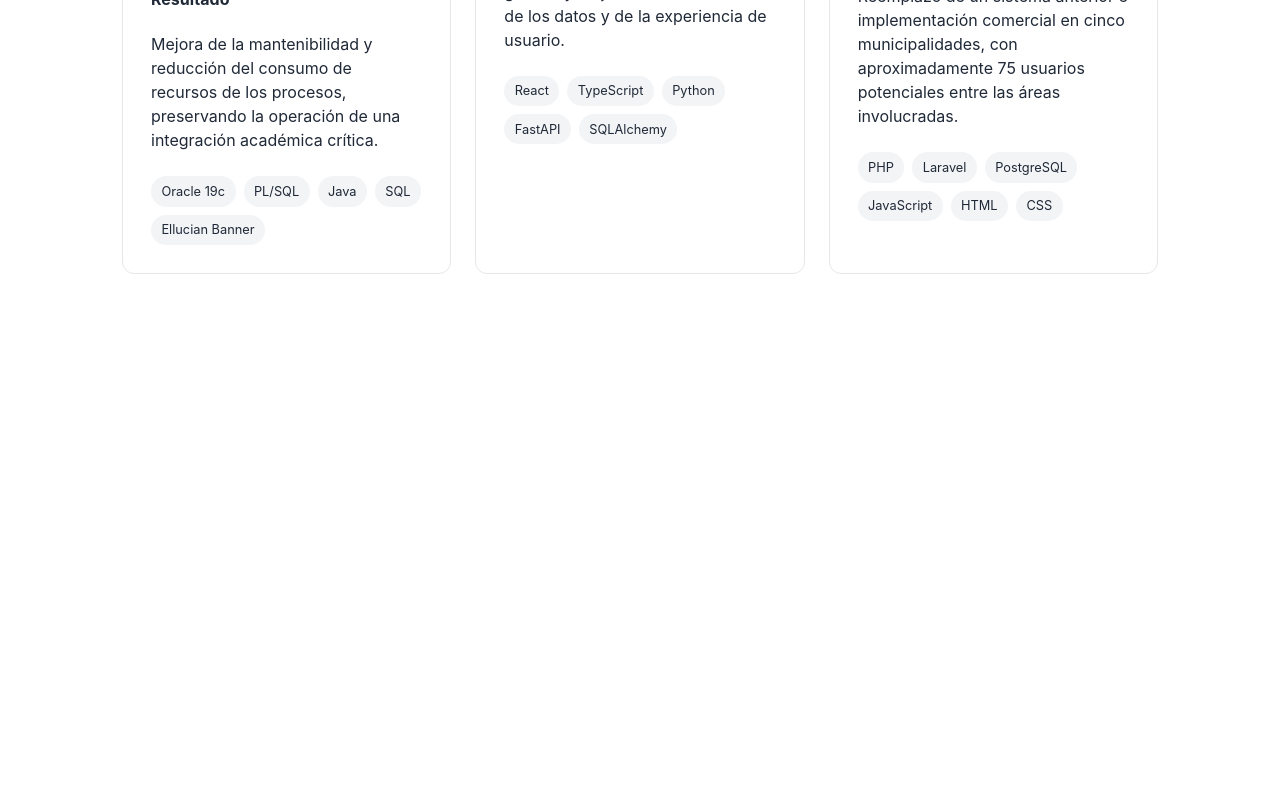
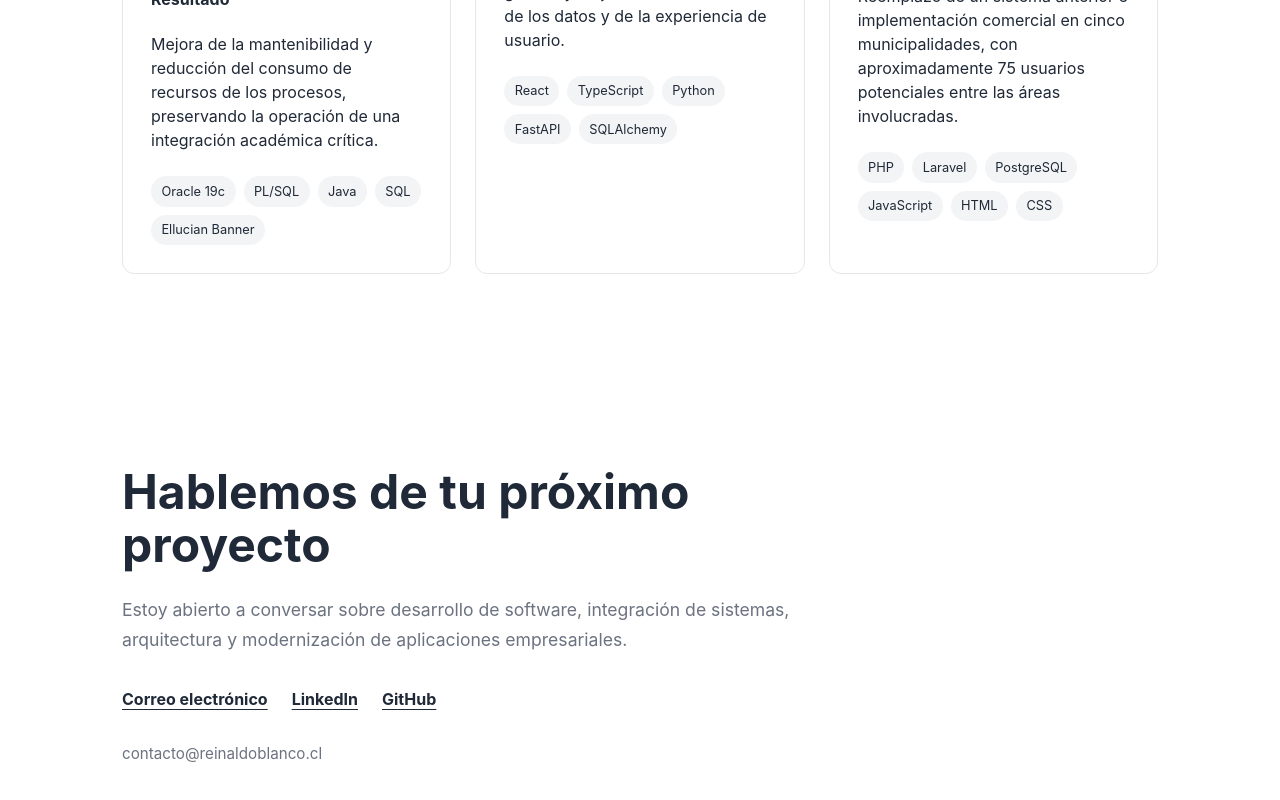
Before and after one commit to NanoBlanco/reinaldo-portfolio, a React (Vite) app: page / in a window 1280 px wide. Shown: the part 1694-2494 px from the top of the page. Before the commit the page ends 2064 px from the top, so only its background shows below. Built offline with nearby package versions, Linux system fonts and the light colour scheme.

Commit message:
feat: add portfolio contact section

```diff
--- a/src/App.tsx
+++ b/src/App.tsx
@@ -1,11 +1,13 @@
 import Hero from './sections/Hero'
 import Projects from './sections/Projects'
+import Contact from './sections/Contact'
 
 function App() {
   return (
     <>
       <Hero />
       <Projects />
+      <Contact />
     </>
   )
 }
--- a/src/index.css
+++ b/src/index.css
@@ -173,3 +173,65 @@ a {
     grid-template-columns: 1fr;
   }
 }
+
+.contact {
+  max-width: 1100px;
+  margin: 0 auto;
+  padding: 6rem 2rem;
+}
+
+.contact__content {
+  max-width: 700px;
+}
+
+.contact__content h2 {
+  margin: 0;
+  font-size: clamp(2rem, 4vw, 3rem);
+  line-height: 1.1;
+}
+
+.contact__description {
+  margin: 1.5rem 0 0;
+  color: #6b7280;
+  font-size: 1.1rem;
+  line-height: 1.7;
+}
+
+.contact__links {
+  display: flex;
+  flex-wrap: wrap;
+  gap: 1.5rem;
+  margin-top: 2rem;
+}
+
+.contact__links a {
+  font-weight: 700;
+  text-decoration: underline;
+  text-underline-offset: 0.25rem;
+}
+
+.contact__links a:hover {
+  color: #6b7280;
+}
+
+.contact__links a:focus-visible {
+  outline: 2px solid currentColor;
+  outline-offset: 4px;
+}
+
+.contact__email {
+  margin: 2rem 0 0;
+  color: #6b7280;
+  font-size: 0.95rem;
+  overflow-wrap: anywhere;
+}
+
+@media (max-width: 640px) {
+  .contact {
+    padding: 5rem 1.25rem;
+  }
+
+  .contact__links {
+    gap: 1rem;
+  }
+}
--- /dev/null
+++ b/src/sections/Contact.tsx
@@ -0,0 +1,34 @@
+function Contact() {
+  return (
+    <section id="contact" className="contact">
+      <div className="contact__content">
+        <h2>Hablemos de tu próximo proyecto</h2>
+
+        <p className="contact__description">
+          Estoy abierto a conversar sobre desarrollo de software, integración de sistemas,
+          arquitectura y modernización de aplicaciones empresariales.
+        </p>
+
+        <nav className="contact__links" aria-label="Canales de contacto">
+          <a href="mailto:contacto@reinaldoblanco.cl">Correo electrónico</a>
+
+          <a
+            href="https://www.linkedin.com/in/reinaldo-j-blanco-medina/"
+            target="_blank"
+            rel="noopener noreferrer"
+          >
+            LinkedIn
+          </a>
+
+          <a href="https://github.com/NanoBlanco" target="_blank" rel="noopener noreferrer">
+            GitHub
+          </a>
+        </nav>
+
+        <p className="contact__email">contacto@reinaldoblanco.cl</p>
+      </div>
+    </section>
+  )
+}
+
+export default Contact
```
